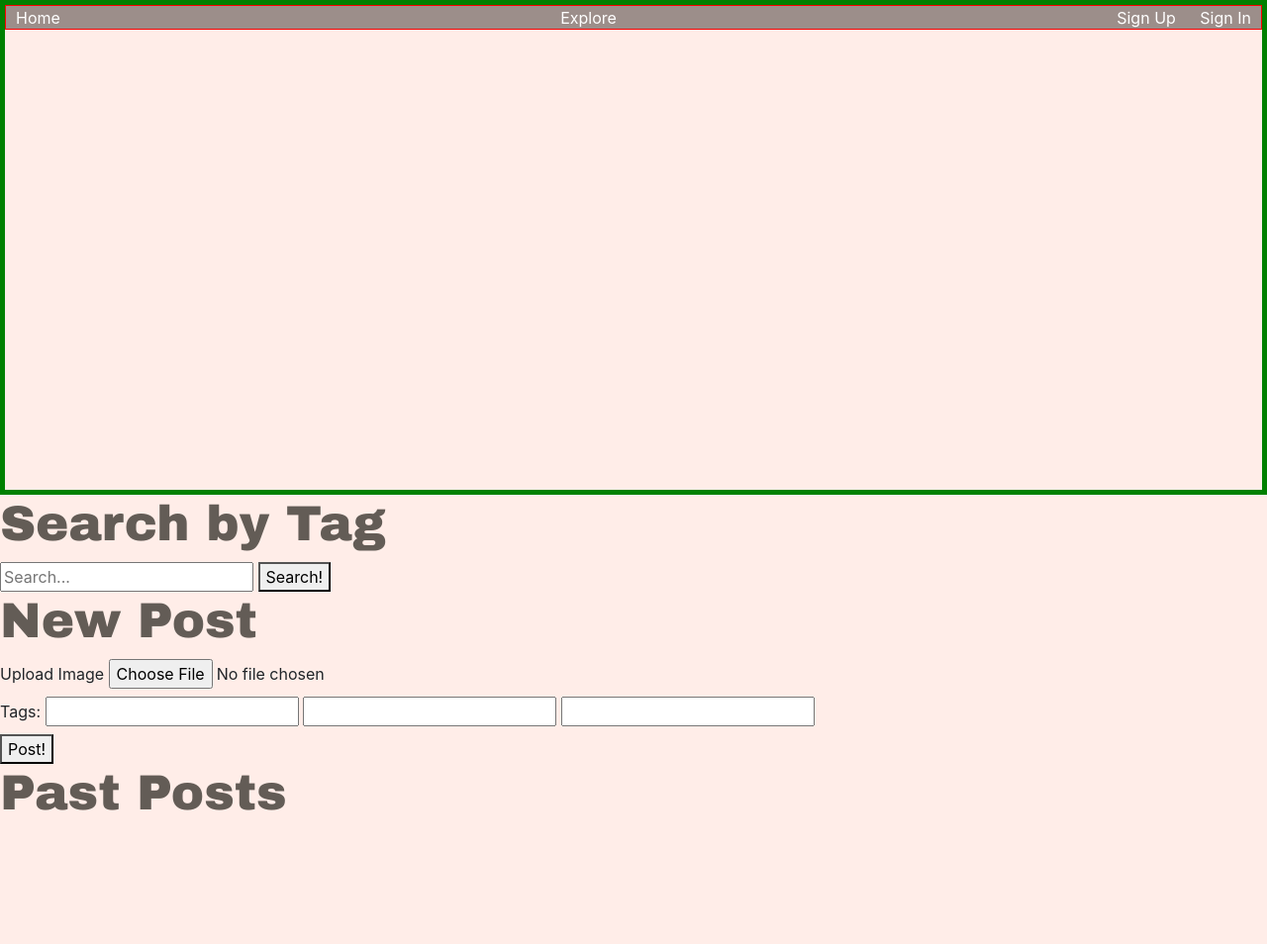
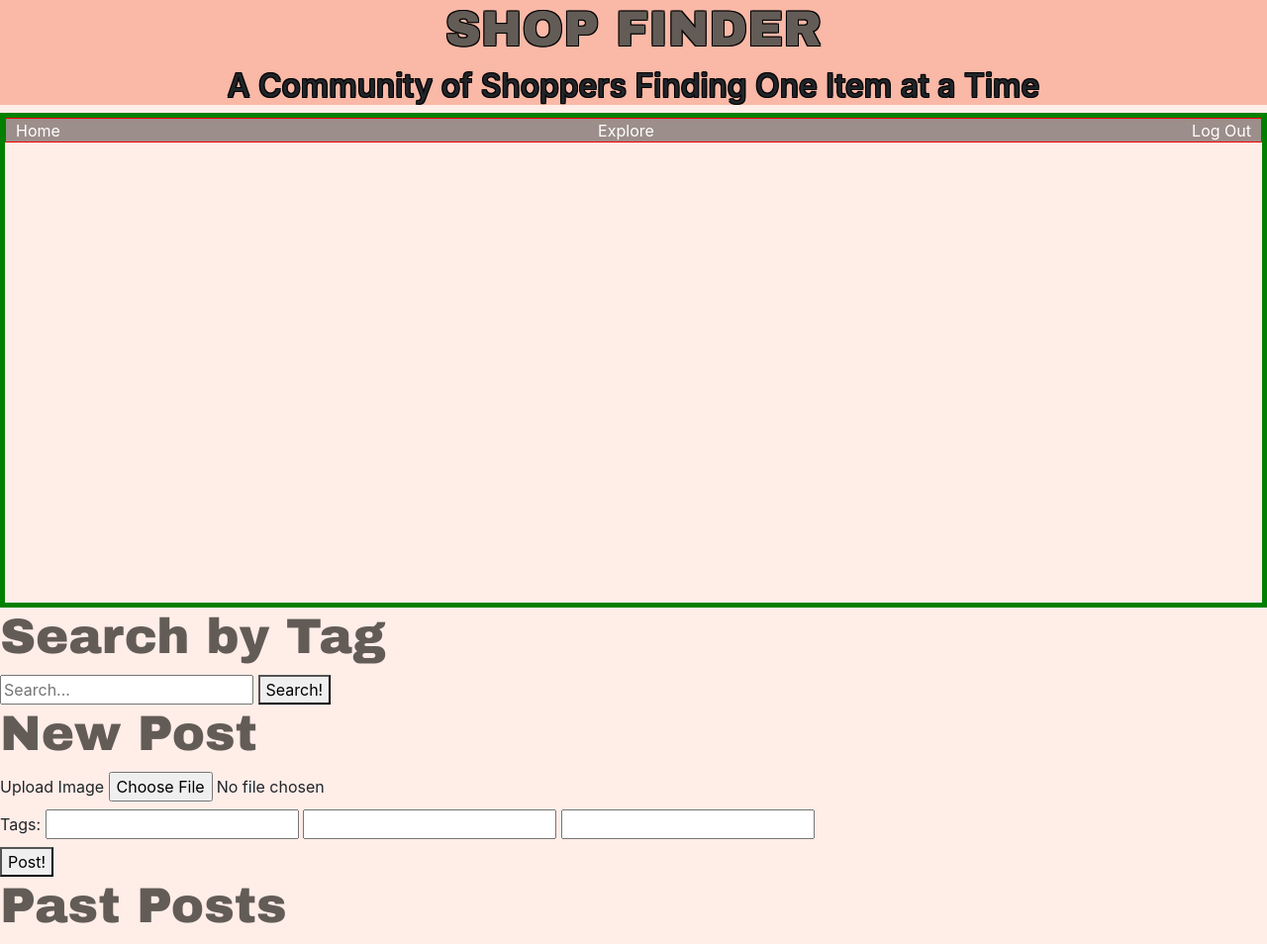
Before and after one commit to Christine516/shopFinder, a Python web app: template templates/home.html in a window 1280 px wide. Shown: the whole page at 99% size. Before the commit the page ends 819 px from the top, so only its background shows below. Run offline with Jinja, Linux system fonts and the light colour scheme; the template is opened without the code that fills it, so the values that code supplies are empty; some libraries are stand-ins or nearby versions.

Commit message:
more design

```diff
--- a/static/css/home.css
+++ b/static/css/home.css
@@ -1,3 +1,13 @@
+#header {
+  background-color:#FAB8A7;
+  text-align: center;
+  text-shadow:
+		-1px -1px 0 #000,
+		1px -1px 0 #000,
+		-1px 1px 0 #000,
+		1px 1px 0 #000;
+}
+
 body {
   background-color: #FFEDE8;
 }
--- a/templates/home.html
+++ b/templates/home.html
@@ -11,13 +11,16 @@
     <link rel="stylesheet" href="/static/css/home.css">
   </head>
   <body>
+    <section id=header>
+      <h1>SHOP FINDER</h1>
+      <h2>A Community of Shoppers Finding One Item at a Time</h2>
+    </section>
     <section id = "outerWrap">
         <div id = "navBar">
           <a class = "navBar_options" href = "/">Home</a>
           <a class = "navBar_options" href = "/allUserPosts">Explore</a>
           <div>
-            <a class = "navBar_options" href = "/sign_up">Sign Up</a>
-            <a class = "navBar_options" href = "/Login">Sign In</a>
+            <a class = "navBar_options" href = "/Logout">Log Out</a>
           </div>
         </div>
     </section>
--- a/templates/login.html
+++ b/templates/login.html
@@ -10,6 +10,6 @@
       Password: <input type="password" name="password" value="password">
                 <input type="submit" value="Login">
     </form>
-    <a href = "/sign_up"> If your not a current user, sign up </a>
+    <a href = "/sign_up"> If you are not a current user, please sign up! </a>
   </body>
 </html>
```
